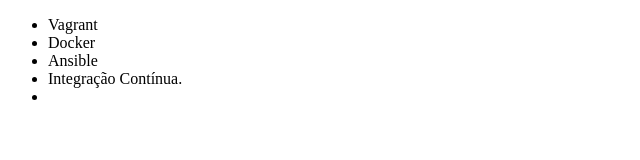
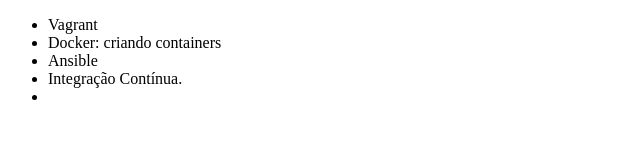
Before and after one commit to ViihGarcia/cursosalura, a plain HTML site: page Index.html in a window 1280 px wide. Shown: the whole page, without its empty margins (0-640 px from the left). Drawn offline with Linux system fonts and the light colour scheme.

Commit message:
Corrindo nome do curso de docker

```diff
--- a/Index.html
+++ b/Index.html
@@ -7,7 +7,7 @@
 <body>
     <ul>
         <li>Vagrant</li>
-        <li>Docker</li>
+        <li>Docker: criando containers</li>
         <li>Ansible</li>
         <li> Integração Contínua.</li>
         <li></li>
```
